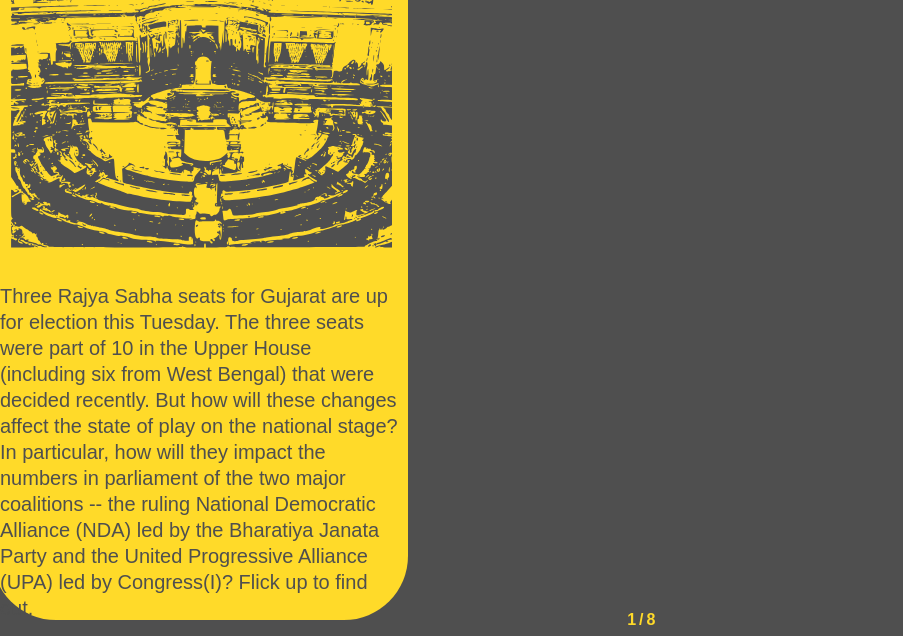
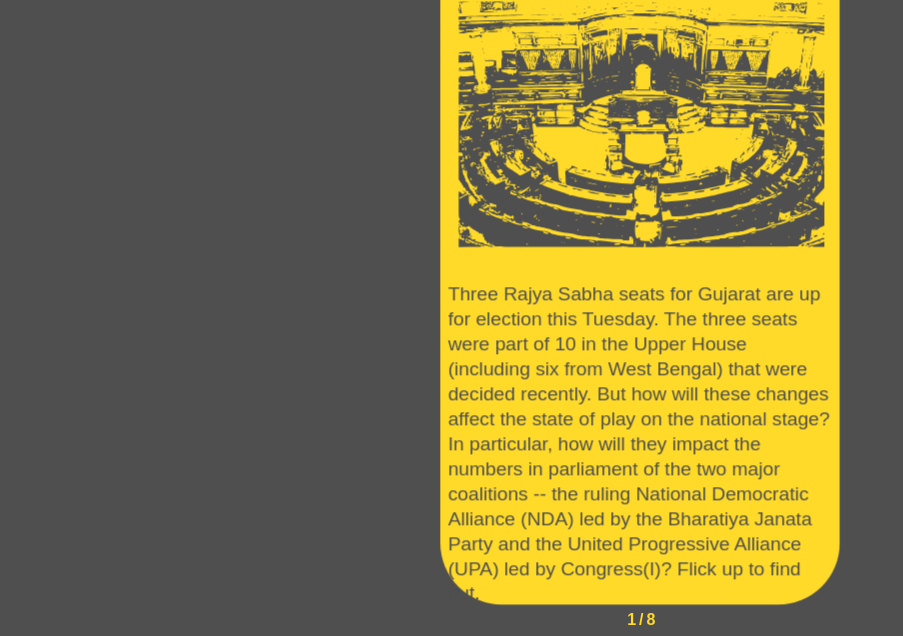
Before and after one commit to shijithpk/2017_08_08_rajya_sabha, a plain HTML site: page index.html in a window 1280 px wide. Shown: the part 164-800 px from the top of the page, without its empty margins (0-903 px from the left). Drawn offline with nearby package versions, Linux system fonts and the light colour scheme; a web font is replaced by a local one.

Commit message:
changed it back

```diff
--- a/index.html
+++ b/index.html
@@ -1387,8 +1387,8 @@ var svg2 = d3
 			    //height:window.innerHeight*0.9,
 				//width:window.innerHeight*0.57
 			    margin: 0.04,
-				minScale: 1.0,
-				maxScale: 1.0,
+				minScale: 0.5,
+				maxScale: 2.0,
 
 				theme: Reveal.getQueryHash().theme, // available themes are in /css/theme
 				transition: Reveal.getQueryHash().transition || 'convex', // default/cube/page/concave/convex/zoom/linear/fade/slide/none
```
